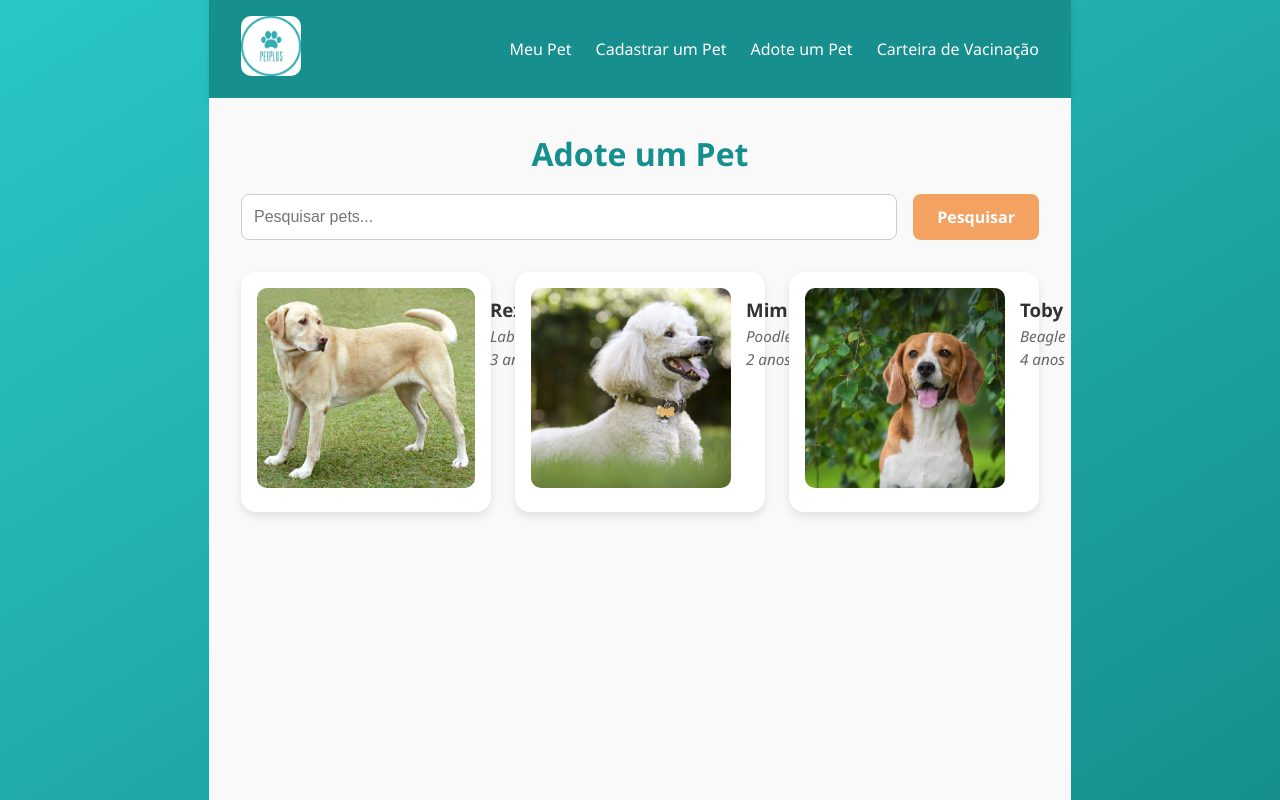
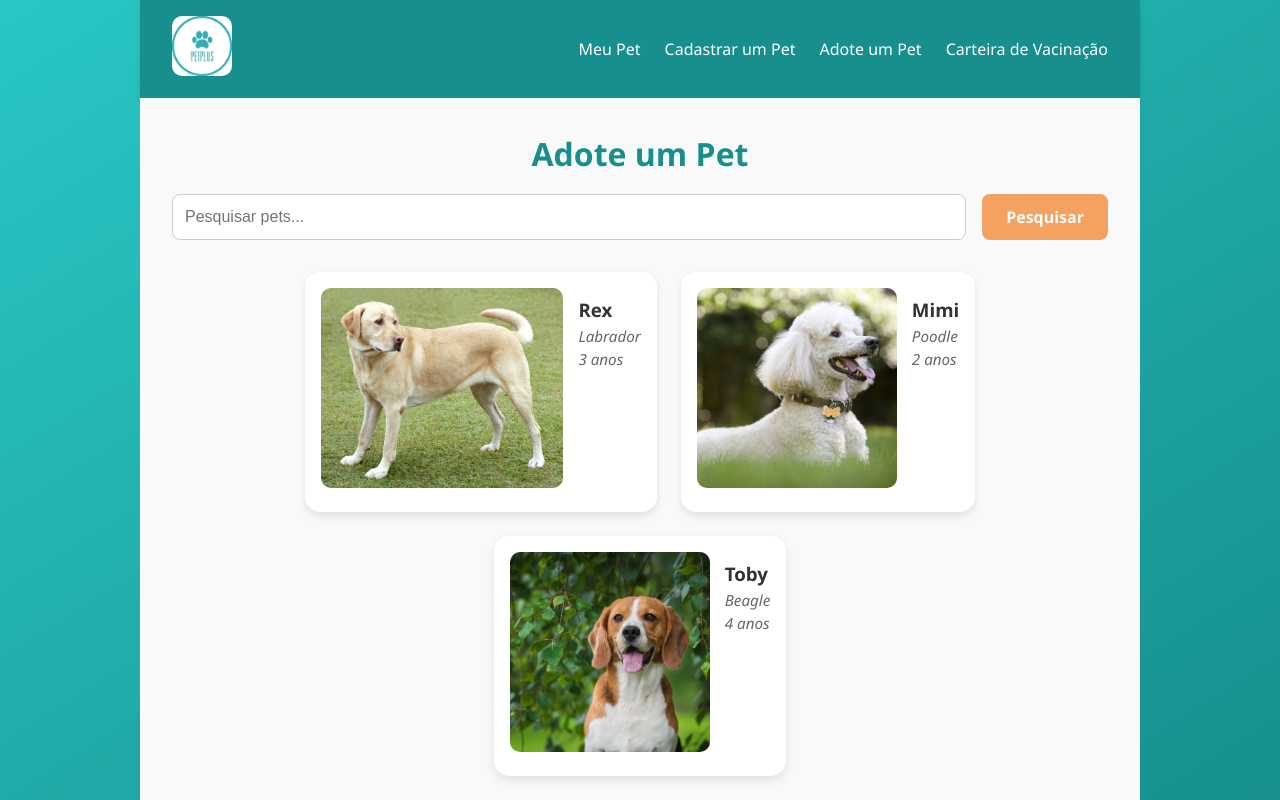
Before and after one commit to GabrielChavier/PetPlus, a React (Vite) app in the folder Frontend/: page /adote-um-pet in a window 1280 px wide. Built offline with nearby package versions, Linux system fonts and the light colour scheme.

Commit message:
Update Adotepet.css

```diff
--- a/Frontend/src/pages/Adotepet.css
+++ b/Frontend/src/pages/Adotepet.css
@@ -109,7 +109,7 @@
   background-color: white;
   border-radius: 15px;
   padding: 1rem;
-  width: 250px;
+  width: fit-content;
   box-shadow: 0 4px 8px rgba(0, 0, 0, 0.1);
   transition: transform 0.2s ease;
 }
```
